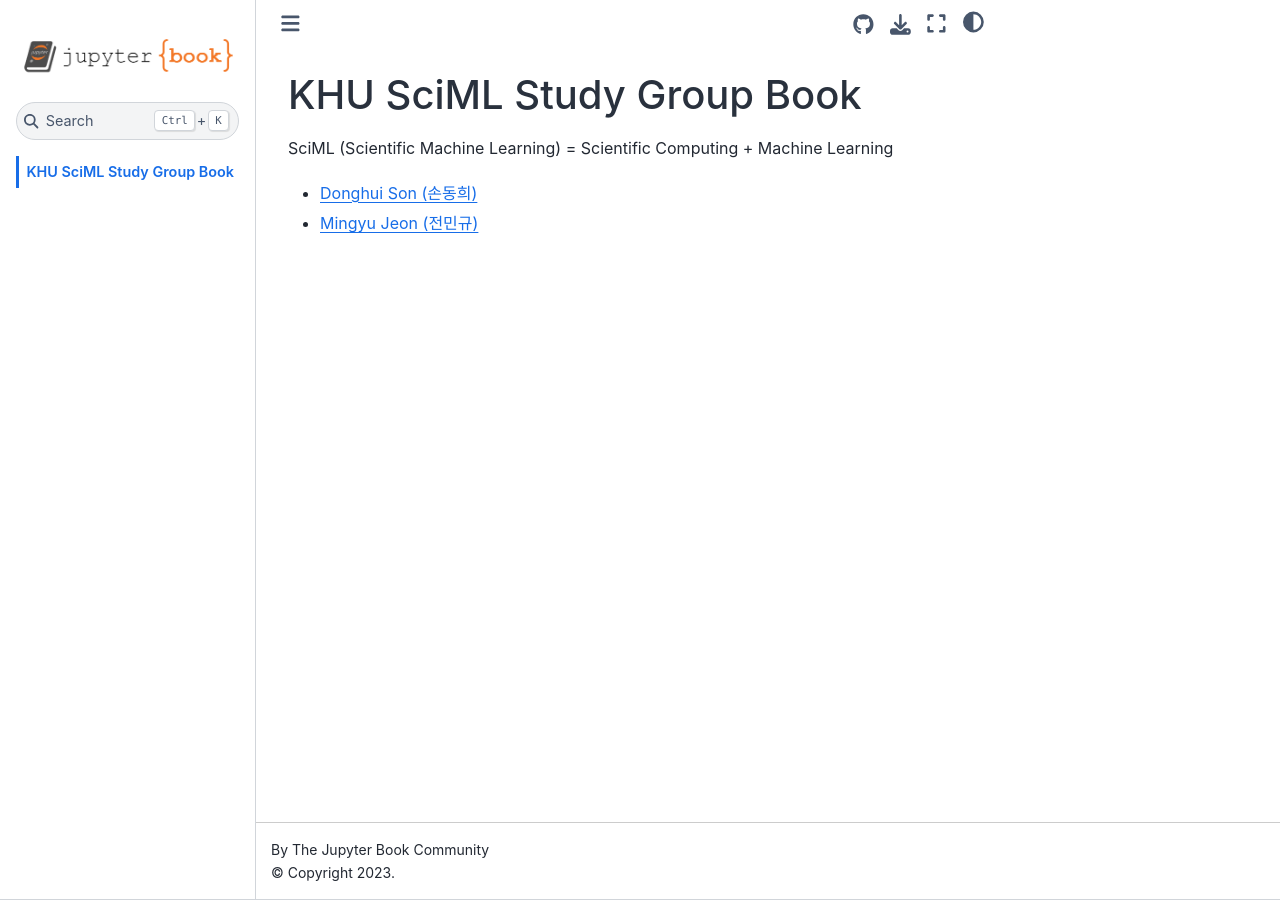
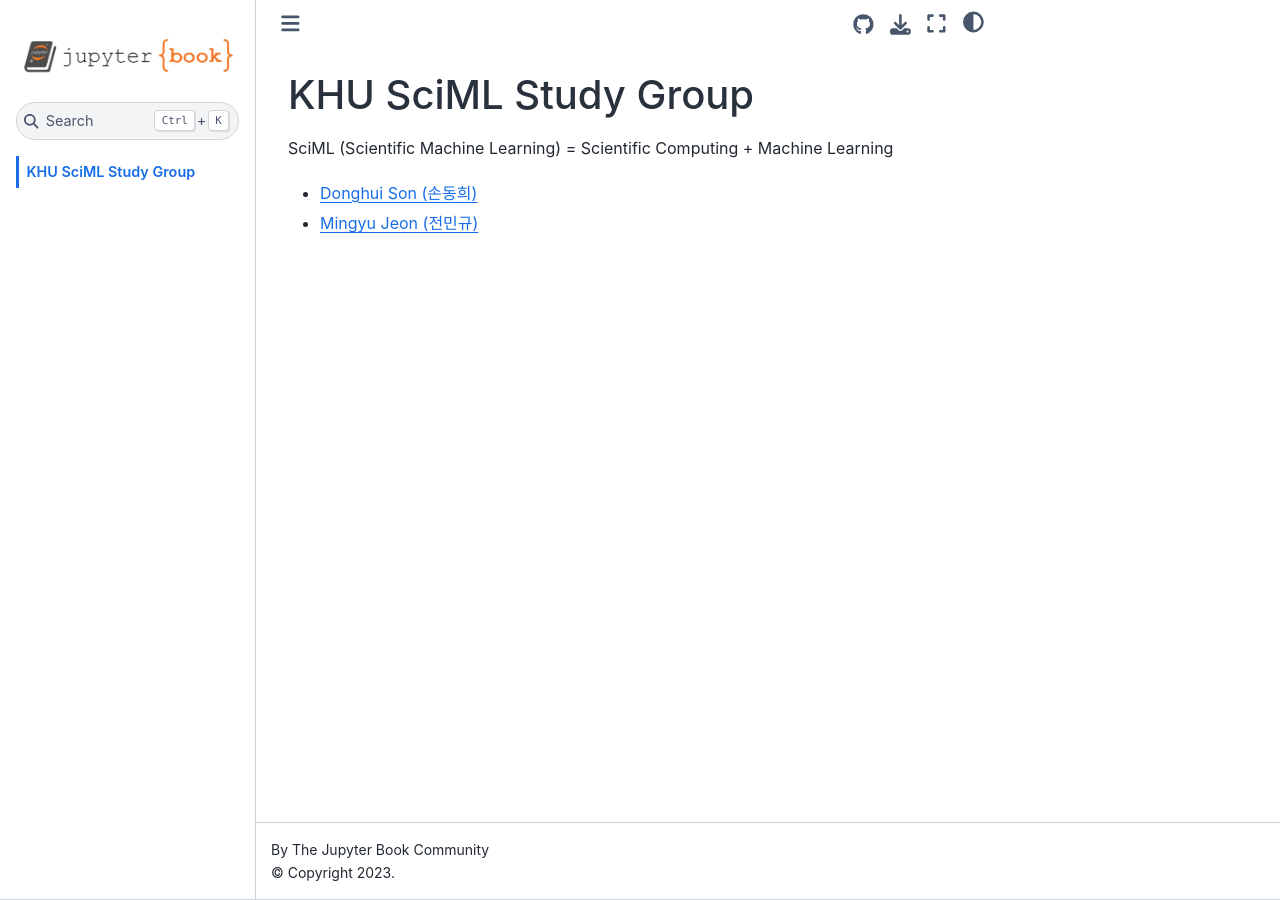
Before and after one commit to mgjeon/study-book, a Jupyter Book: the page built from intro.md, in a window 1280 px wide. Built offline with Jupyter Book 1.0.4 settings and Sphinx 7.4.7 and the Sphinx Book theme 1.1.4, drawn with Linux system fonts in a browser that asks for light colours; pages that are not in the unit, such as notebooks, are missing from menus.

Commit message:
edit title

```diff
--- a/intro.md
+++ b/intro.md
@@ -1,4 +1,4 @@
-# KHU SciML Study Group Book
+# KHU SciML Study Group
 
 SciML (Scientific Machine Learning) = Scientific Computing + Machine Learning
 
```
Also changed, not shown: README.md (added, +3 -0 lines).
